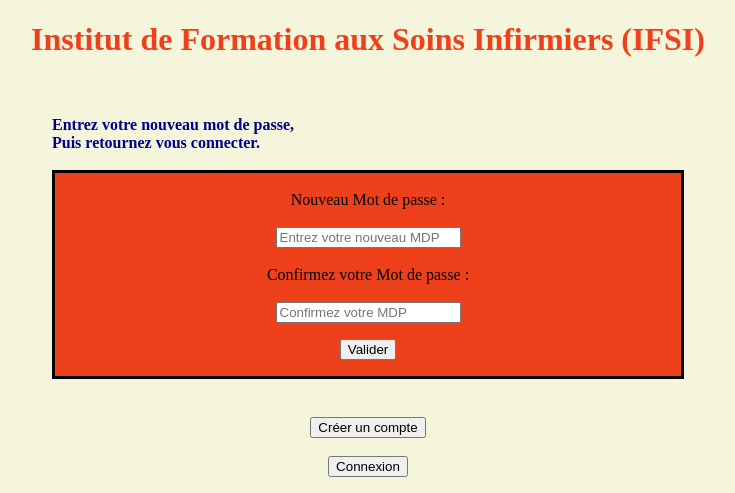
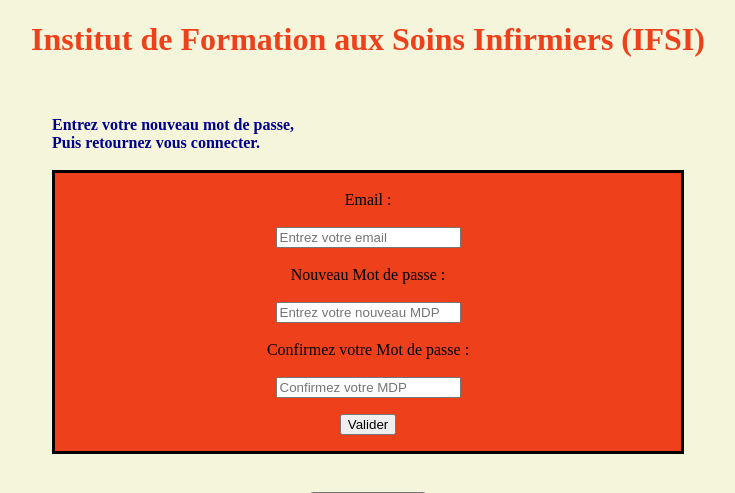
Before and after one commit to RomainSoil/SAE301, a PHP site: page /NouveauMDP.php in a window 1280 px wide. Shown: the part 162-655 px from the top of the page, without its empty margins (272-1007 px from the left). Run offline with PHP 8.4, Linux system fonts and the light colour scheme.

Commit message:
nouveau MDP

```diff
--- a/PHP/NouveauMDP.php
+++ b/PHP/NouveauMDP.php
@@ -32,16 +32,20 @@ session_start();
 <div class ="box">
 
     <form action="MotDePasseOublie.php" method="post">
-
+        <br>
+        <label>Email :</label>
+        <br><br>
+        <input type="text" name='email' placeholder="Entrez votre email">
+        <br>
         <br>
         <label>Nouveau Mot de passe :</label>
         <br><br>
-        <input type="text" name='mail' placeholder="Entrez votre nouveau MDP">
+        <input type="text" name='mdp' placeholder="Entrez votre nouveau MDP">
         <br>
         <br>
         <label>Confirmez votre Mot de passe :</label>
         <br><br>
-        <input type="text" name='mailV2' placeholder="Confirmez votre MDP">
+        <input type="text" name='mdp2' placeholder="Confirmez votre MDP">
         <br>
         <p><input type="submit" value="Valider"></p>
     </form>
```
